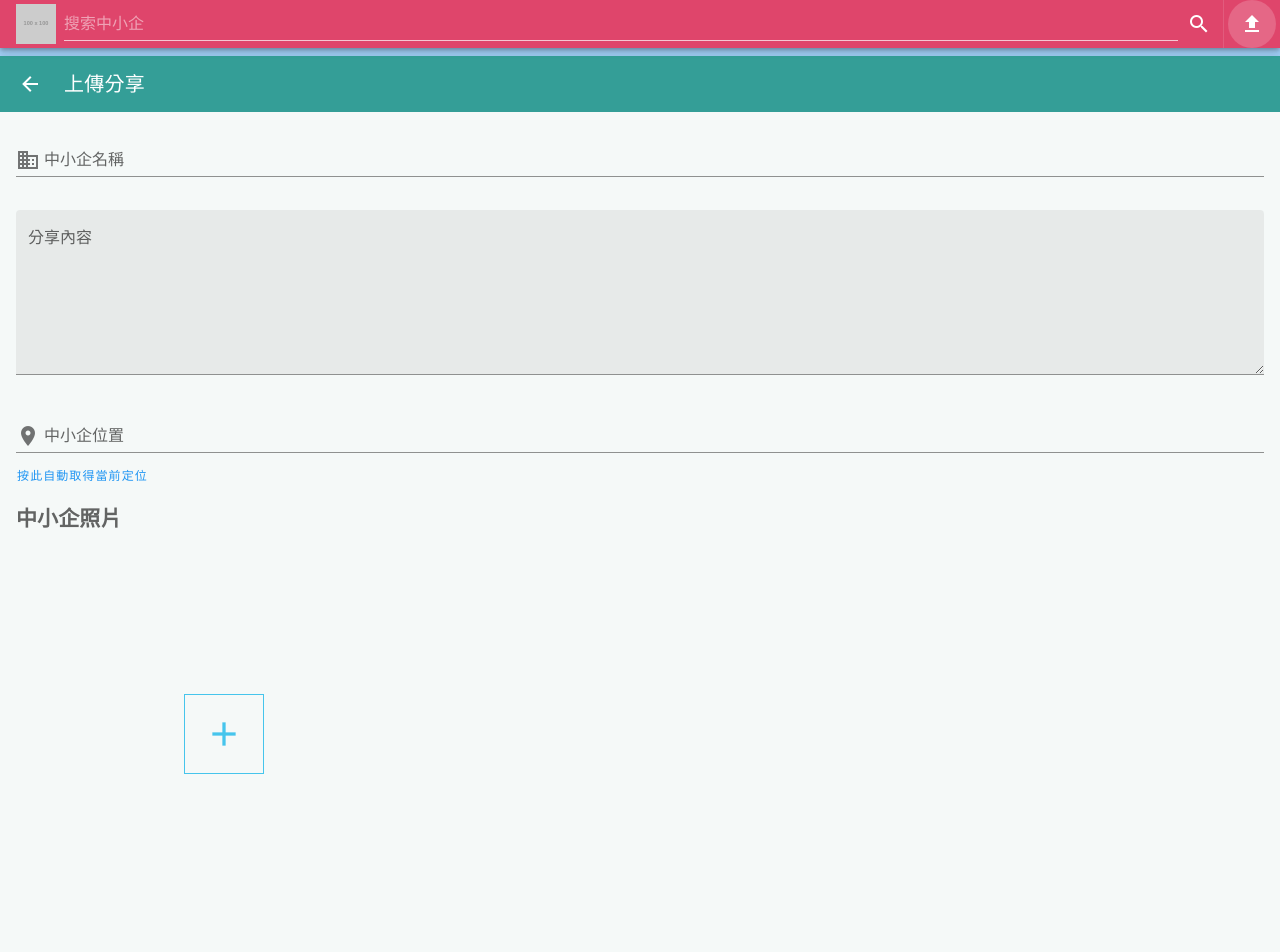
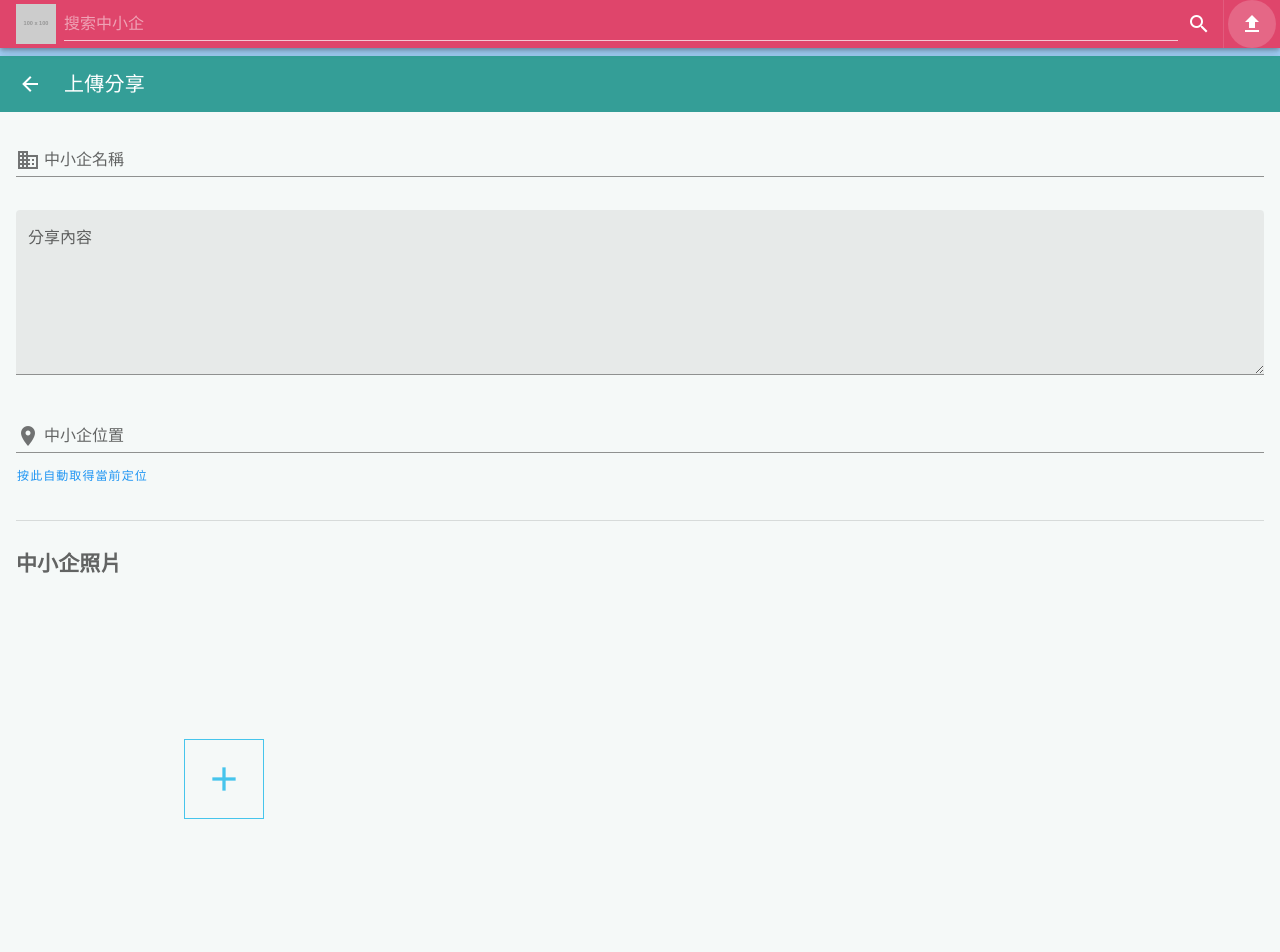
Before and after one commit to PleasantGoat84/discover-sme, a Vue app: page /#/upload in a window 1280 px wide. Shown: the top 952 px of the page. Built offline with nearby package versions, Linux system fonts and the light colour scheme.

Commit message:
style adjustment

```diff
--- a/src/views/Upload.vue
+++ b/src/views/Upload.vue
@@ -42,7 +42,9 @@
               </template>
             </v-text-field>
 
-            <ImgGrid class="mt-5" ref="imgGrid" />
+            <v-divider class="my-8" />
+
+            <ImgGrid ref="imgGrid" />
           </v-form>
         </v-card-text>
 
```
